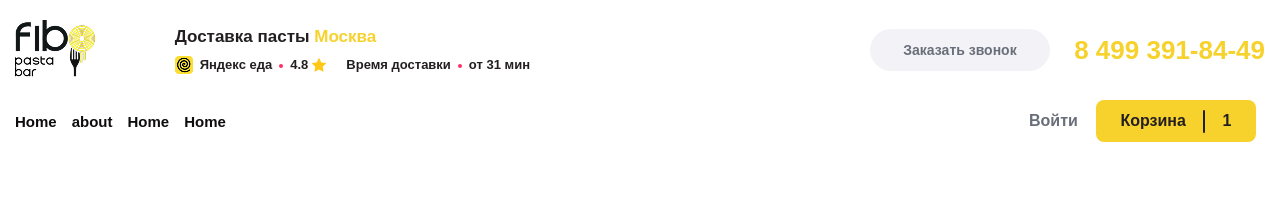
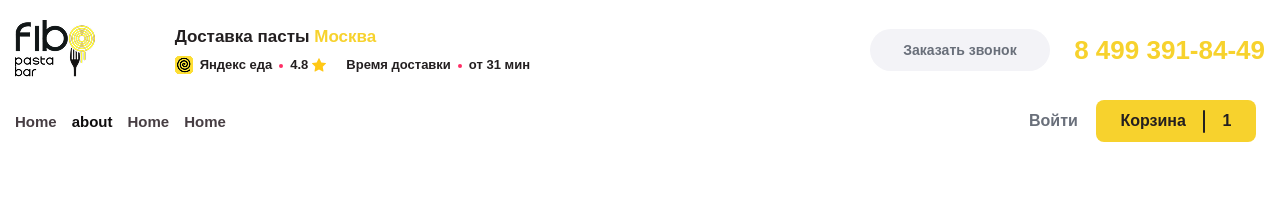
Before and after one commit to ZhigarMosta/FibPastaBar, a Vue app: page / in a window 1280 px wide. Shown: the top 201 px of the page. Built offline with nearby package versions, Linux system fonts and the light colour scheme; the HTML template or start-up script is replaced by a standard one.

Commit message:
update header

```diff
--- a/src/components/widgets/Header.vue
+++ b/src/components/widgets/Header.vue
@@ -104,7 +104,9 @@ import ContentBtn from '../shared/ContentBtn.vue';
     src: url("../../assets/fonts/Montserrat-SemiBold.ttf") format("ttf");
 }
 
-
+.menu--text.router-link-exact-active {
+    color: var(--gray-dark);
+}
 
 .login--btn {
     color: var(--gray);
@@ -326,6 +328,10 @@ header {
 
 .menu-button-container {
     display: none;
+}
+
+.menu--text.router-link-exact-active {
+    color: var(--gray-dark);
 }
 
 .menu--text {
```
